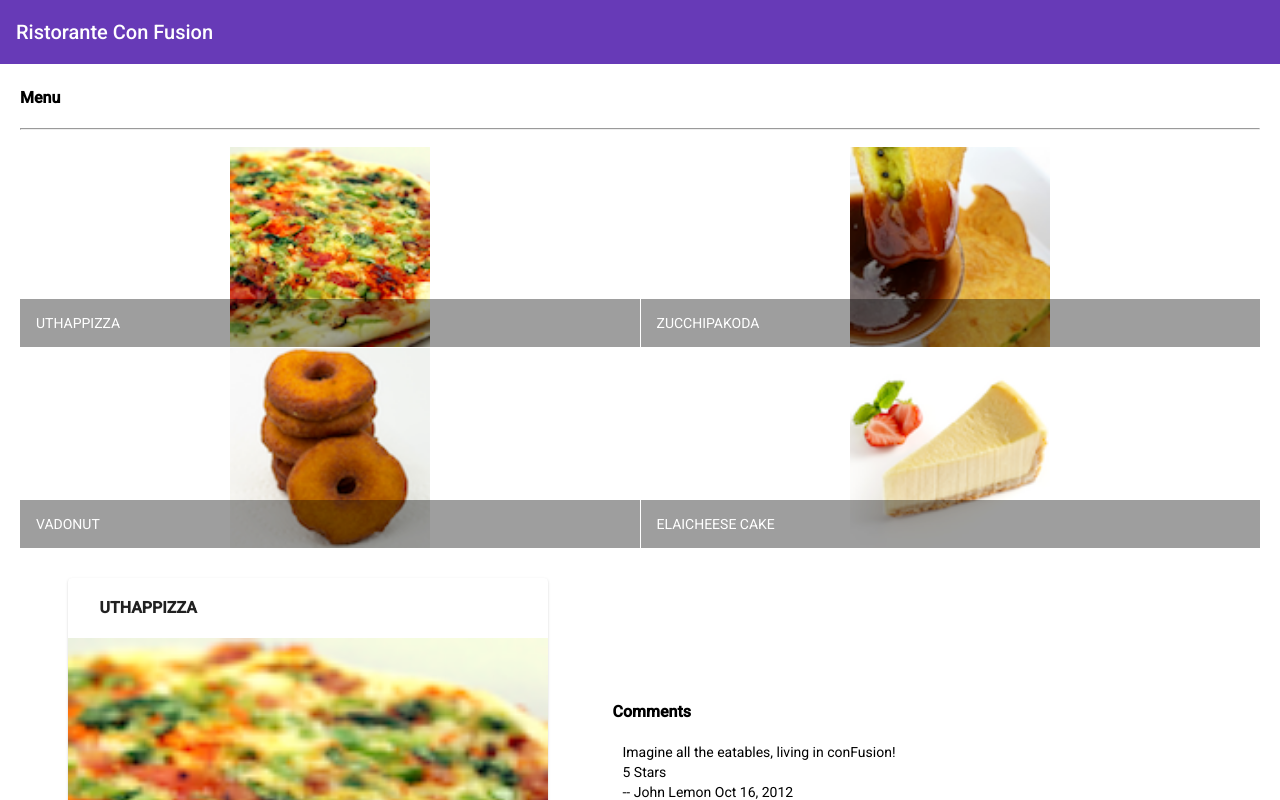
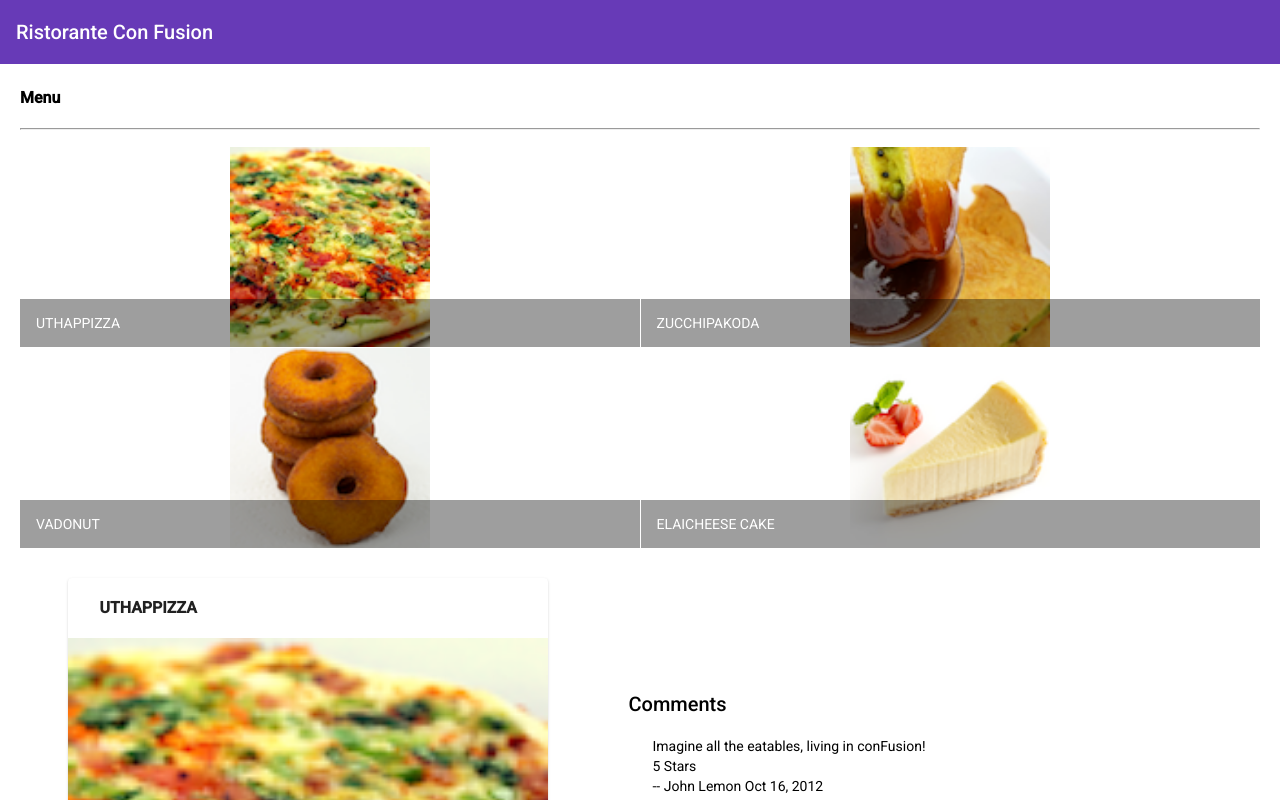
Before and after one commit to JorgeEugenio/coursera-course-02, an Angular app: page / in a window 1280 px wide. Shown: the top 800 px of the page. Built offline with nearby package versions, Linux system fonts and the light colour scheme.

Commit message:
avances week-2

```diff
--- a/src/app/app.module.ts
+++ b/src/app/app.module.ts
@@ -13,6 +13,7 @@ import { MatCardModule } from '@angular/material/card';
 import { MatButtonModule } from '@angular/material/button';
 import { FlexLayoutModule } from '@angular/flex-layout';
 import { DishdetailComponent } from './dishdetail/dishdetail.component';
+import { CommonModule } from '@angular/common';
 
 @NgModule({
   declarations: [
@@ -21,6 +22,7 @@ import { DishdetailComponent } from './dishdetail/dishdetail.component';
     DishdetailComponent
   ],
   imports: [
+    CommonModule,
     BrowserModule,
     BrowserAnimationsModule,
     FlexLayoutModule,
--- a/src/app/dishdetail/dishdetail.component.html
+++ b/src/app/dishdetail/dishdetail.component.html
@@ -28,12 +28,18 @@
 
   <div fxFlex="50">
     <div fxFlex *ngIf="selectedDish">
-            <h3>Comments </h3>
+        <mat-card-header>
+            <mat-card-title>
+                <h2 class="title">Comments</h2>
+            </mat-card-title>
+        </mat-card-header>
+        <mat-card-content>
             <div *ngFor="let comment of selectedDish.comments" class="espaciado">
-                <p>{{comment.comment}}</p>
-                <p>{{comment.rating}} Stars</p>
-                <p>-- {{comment.author}}   {{comment.date  | date:'mediumDate' }}</p>
+                <p class="p-customize">{{comment.comment}}</p>
+                <p class="p-customize">{{comment.rating}} Stars</p>
+                <p class="p-customize">-- {{comment.author}}   {{comment.date  | date:'mediumDate' }}</p>
             </div>
+        </mat-card-content>
         </div>
   </div>
 
--- a/src/app/dishdetail/dishdetail.component.scss
+++ b/src/app/dishdetail/dishdetail.component.scss
@@ -2,9 +2,9 @@ h3 {
     padding: 0px;
     font-weight: bold;
 }
-p {
+.p-customize {
     margin: 0 auto;
-    padding-left: 10px;
+    padding-left: 40px;
 }
 
 .espaciado {
--- a/src/app/dishdetail/dishdetail.component.ts
+++ b/src/app/dishdetail/dishdetail.component.ts
@@ -1,48 +1,6 @@
-import { Component, OnInit } from '@angular/core';
-
-const DISH = {
-  id: '0',
-  name: 'Uthappizza',
-  image: '/assets/images/uthappizza.png',
-  category: 'mains',
-  featured: true,
-  label: 'Hot',
-  price: '4.99',
-  // tslint:disable-next-line:max-line-length
-  description: 'A unique combination of Indian Uthappam (pancake) and Italian pizza, topped with Cerignola olives, ripe vine cherry tomatoes, Vidalia onion, Guntur chillies and Buffalo Paneer.',
-  comments: [
-       {
-           rating: 5,
-           comment: 'Imagine all the eatables, living in conFusion!',
-           author: 'John Lemon',
-           date: '2012-10-16T17:57:28.556094Z'
-       },
-       {
-           rating: 4,
-           comment: 'Sends anyone to heaven, I wish I could get my mother-in-law to eat it!',
-           author: 'Paul McVites',
-           date: '2014-09-05T17:57:28.556094Z'
-       },
-       {
-           rating: 3,
-           comment: 'Eat it, just eat it!',
-           author: 'Michael Jaikishan',
-           date: '2015-02-13T17:57:28.556094Z'
-       },
-       {
-           rating: 4,
-           comment: 'Ultimate, Reaching for the stars!',
-           author: 'Ringo Starry',
-           date: '2013-12-02T17:57:28.556094Z'
-       },
-       {
-           rating: 2,
-           comment: 'It\'s your birthday, we\'re gonna party!',
-           author: '25 Cent',
-           date: '2011-12-02T17:57:28.556094Z'
-       }
-   ]
-};
+import { Component, Input, OnInit } from '@angular/core';
+import { Dish, _Dish } from '../shared/dish';
+import { DISHES } from '../shared/dishes';
 
 
 @Component({
@@ -51,11 +9,13 @@ const DISH = {
   styleUrls: ['./dishdetail.component.scss']
 })
 export class DishdetailComponent implements OnInit {
-  dish = DISH;
-  selectedDish = DISH
+    @Input() dish!: _Dish;
+    selectedDish = DISHES[0]
   constructor() { }
 
   ngOnInit(): void {
+    console.log(this.dish);
+
   }
 
 }
--- a/src/app/menu/menu.component.html
+++ b/src/app/menu/menu.component.html
@@ -12,7 +12,7 @@
 
   <div fxFlex >
     <mat-grid-list cols="2" rowHeight="200px">
-      <mat-grid-tile *ngFor="let dish of dishes">
+      <mat-grid-tile *ngFor="let dish of dishes" (click) = "onSelect(dish)">
         <img height="200px" src={{dish.image}} alt={{dish.name}}>
         <mat-grid-tile-footer>
           <h1>{{dish.name | uppercase}}</h1>
@@ -20,6 +20,5 @@
       </mat-grid-tile>
     </mat-grid-list>
   </div>
-
-<app-dishdetail></app-dishdetail>
+<app-dishdetail [dish]="selectedDish"></app-dishdetail>
 </div>
--- /dev/null
+++ b/src/app/shared/comment.ts
@@ -0,0 +1,13 @@
+export class Comment {
+    rating:       number = 0;
+    comment:      string = '';
+    author:       string = '';
+    date:         string = '';
+}
+
+export interface _Comment {
+    rating:       number;
+    comment:      string;
+    author:       string;
+    date:         string;
+}
--- a/src/app/shared/dish.ts
+++ b/src/app/shared/dish.ts
@@ -1,21 +1,25 @@
-export interface Dish {
-    id: string;
-    name: string;
-    image: string;
-    category: string;
-    featured: boolean;
-    label: string;
-    price: string;
-    description: string;
+import { Comment, _Comment } from "./comment";
+
+export class Dish {
+    id:                string    = '';
+    name:              string    = '';
+    image:             string    = '';
+    category:          string    = '';
+    featured:          boolean   = false;
+    label:             string    = '';
+    price:             string    = '';
+    description:       string    = '';
+    comments:          Comment[] = [];
 }
 
-// export class Dish {
-//     id: string = '';
-//     name: string = '';
-//     image: string = '';
-//     category: string = '';
-//     featured: boolean = false;
-//     label: string = '';
-//     price: string = '';
-//     description: string = '';
-// }
+export interface _Dish {
+    id:                string;
+    name:              string;
+    image:             string;
+    category:          string;
+    featured:          boolean;
+    label:             string;
+    price:             string;
+    description:       string;
+    comments:          _Comment[];
+}
--- /dev/null
+++ b/src/app/shared/dishes.ts
@@ -0,0 +1,173 @@
+import { Dish } from './dish';
+
+export const DISHES: Dish[] = [
+    {
+        id: '0',
+        name: 'Uthappizza',
+        image: '/assets/images/uthappizza.png',
+        category: 'mains',
+        featured: true,
+        label: 'Hot',
+        price: '4.99',
+        // tslint:disable-next-line:max-line-length
+        description: 'A unique combination of Indian Uthappam (pancake) and Italian pizza, topped with Cerignola olives, ripe vine cherry tomatoes, Vidalia onion, Guntur chillies and Buffalo Paneer.',
+        comments: [
+            {
+                rating: 5,
+                comment: 'Imagine all the eatables, living in conFusion!',
+                author: 'John Lemon',
+                date: '2012-10-16T17:57:28.556094Z'
+            },
+            {
+                rating: 4,
+                comment: 'Sends anyone to heaven, I wish I could get my mother-in-law to eat it!',
+                author: 'Paul McVites',
+                date: '2014-09-05T17:57:28.556094Z'
+            },
+            {
+                rating: 3,
+                comment: 'Eat it, just eat it!',
+                author: 'Michael Jaikishan',
+                date: '2015-02-13T17:57:28.556094Z'
+            },
+            {
+                rating: 4,
+                comment: 'Ultimate, Reaching for the stars!',
+                author: 'Ringo Starry',
+                date: '2013-12-02T17:57:28.556094Z'
+            },
+            {
+                rating: 2,
+                comment: 'It\'s your birthday, we\'re gonna party!',
+                author: '25 Cent',
+                date: '2011-12-02T17:57:28.556094Z'
+            }
+        ]
+    },
+    {
+        id: '1',
+        name: 'Zucchipakoda',
+        image: '/assets/images/zucchipakoda.png',
+        category: 'appetizer',
+        featured: false,
+        label: '',
+        price: '1.99',
+        description: 'Deep fried Zucchini coated with mildly spiced Chickpea flour batter accompanied with a sweet-tangy tamarind sauce',
+        comments: [
+            {
+                rating: 5,
+                comment: 'Imagine all the eatables, living in conFusion!',
+                author: 'John Lemon',
+                date: '2012-10-16T17:57:28.556094Z'
+            },
+            {
+                rating: 4,
+                comment: 'Sends anyone to heaven, I wish I could get my mother-in-law to eat it!',
+                author: 'Paul McVites',
+                date: '2014-09-05T17:57:28.556094Z'
+            },
+            {
+                rating: 3,
+                comment: 'Eat it, just eat it!',
+                author: 'Michael Jaikishan',
+                date: '2015-02-13T17:57:28.556094Z'
+            },
+            {
+                rating: 4,
+                comment: 'Ultimate, Reaching for the stars!',
+                author: 'Ringo Starry',
+                date: '2013-12-02T17:57:28.556094Z'
+            },
+            {
+                rating: 2,
+                comment: 'It\'s your birthday, we\'re gonna party!',
+                author: '25 Cent',
+                date: '2011-12-02T17:57:28.556094Z'
+            }
+        ]
+    },
+    {
+        id: '2',
+        name: 'Vadonut',
+        image: '/assets/images/vadonut.png',
+        category: 'appetizer',
+        featured: false,
+        label: 'New',
+        price: '1.99',
+        description: 'A quintessential ConFusion experience, is it a vada or is it a donut?',
+        comments: [
+            {
+                rating: 5,
+                comment: 'Imagine all the eatables, living in conFusion!',
+                author: 'John Lemon',
+                date: '2012-10-16T17:57:28.556094Z'
+            },
+            {
+                rating: 4,
+                comment: 'Sends anyone to heaven, I wish I could get my mother-in-law to eat it!',
+                author: 'Paul McVites',
+                date: '2014-09-05T17:57:28.556094Z'
+            },
+            {
+                rating: 3,
+                comment: 'Eat it, just eat it!',
+                author: 'Michael Jaikishan',
+                date: '2015-02-13T17:57:28.556094Z'
+            },
+            {
+                rating: 4,
+                comment: 'Ultimate, Reaching for the stars!',
+                author: 'Ringo Starry',
+                date: '2013-12-02T17:57:28.556094Z'
+            },
+            {
+                rating: 2,
+                comment: 'It\'s your birthday, we\'re gonna party!',
+                author: '25 Cent',
+                date: '2011-12-02T17:57:28.556094Z'
+            }
+        ]
+    },
+    {
+        id: '3',
+        name: 'ElaiCheese Cake',
+        image: '/assets/images/elaicheesecake.png',
+        category: 'dessert',
+        featured: false,
+        label: '',
+        price: '2.99',
+        description: 'A delectable, semi-sweet New York Style Cheese Cake, with Graham cracker crust and spiced with Indian cardamoms',
+        comments: [
+            {
+                rating: 5,
+                comment: 'Imagine all the eatables, living in conFusion!',
+                author: 'John Lemon',
+                date: '2012-10-16T17:57:28.556094Z'
+            },
+            {
+                rating: 4,
+                comment: 'Sends anyone to heaven, I wish I could get my mother-in-law to eat it!',
+                author: 'Paul McVites',
+                date: '2014-09-05T17:57:28.556094Z'
+            },
+            {
+                rating: 3,
+                comment: 'Eat it, just eat it!',
+                author: 'Michael Jaikishan',
+                date: '2015-02-13T17:57:28.556094Z'
+            },
+            {
+                rating: 4,
+                comment: 'Ultimate, Reaching for the stars!',
+                author: 'Ringo Starry',
+                date: '2013-12-02T17:57:28.556094Z'
+            },
+            {
+                rating: 2,
+                comment: 'It\'s your birthday, we\'re gonna party!',
+                author: '25 Cent',
+                date: '2011-12-02T17:57:28.556094Z'
+            }
+        ]
+    }
+];
```
Also changed, not shown: src/app/menu/menu.component.ts (+12 -47 lines).
